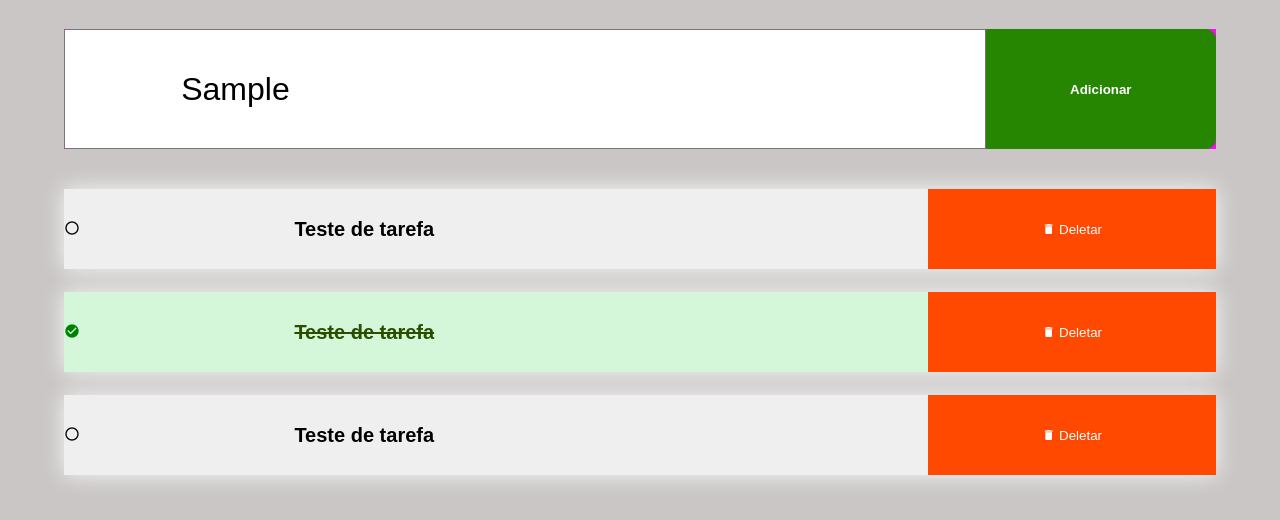
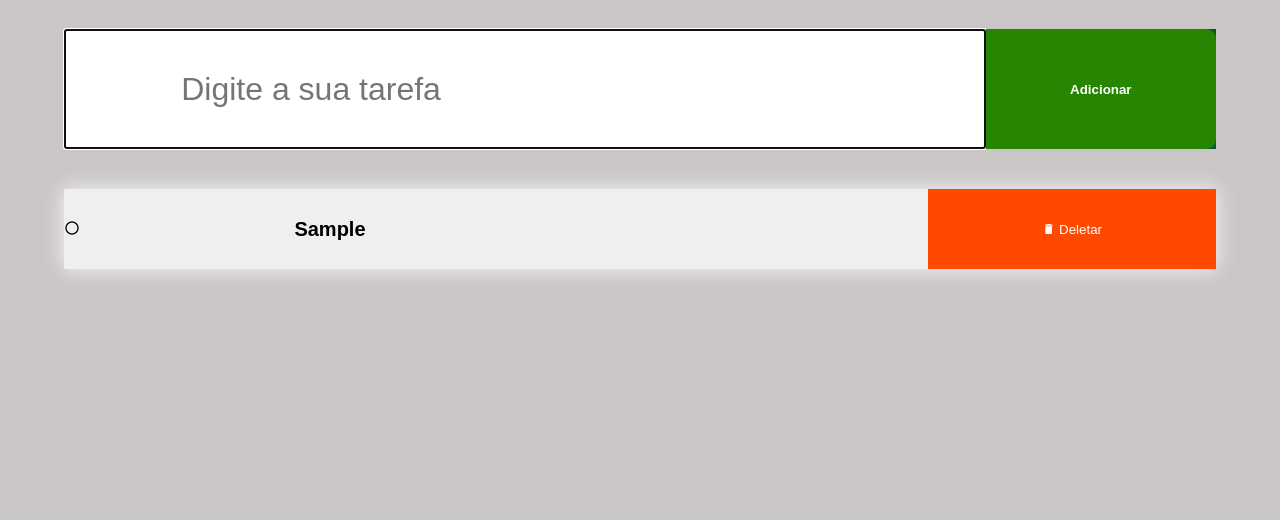
Before and after one commit to RafaelVicen/project, a plain HTML site: page index.html in a window 1280 px wide. Both pictures are taken after typing "Sample" into the empty fields and a click on the button "Adicionar". Shown: the part 90-610 px from the top of the page. Drawn offline with Linux system fonts and the light colour scheme.

Commit message:
Actualizado Os controles JS

```diff
--- a/css/estilo.css
+++ b/css/estilo.css
@@ -26,7 +26,7 @@ header {
   width: 90%;
   /*border: 1px solid rgb(237, 14, 66);*/
   margin: auto auto;
-  background-color: rgb(255, 7, 255);
+  background-color: rgb(0, 94, 42);
   color: blueviolet;
 }
 
@@ -65,6 +65,7 @@ main {
   width: 100%;
   box-shadow: 0 0 20px #f7f7f7;
   margin-bottom: 2%;
+  cursor: pointer;
 }
 
 .item.clicado {
@@ -95,6 +96,7 @@ main {
   padding: 10px;
   height: 80px;
   width: 100%;
+  cursor: pointer;
 }
 
 .mdi-check-circle {
--- a/index.html
+++ b/index.html
@@ -22,31 +22,7 @@
       <button onclick="addTarefa()" id="btn-add" class="add">Adicionar</button>
     </header>
 
-    <main id="arealista">
-      <div class="item">
-        <div class="item-icone">
-          <i class="mdi mdi-circle-outline"></i>
-        </div>
-
-        <div class="item-nome">Teste de tarefa</div>
-
-        <div class="item-botao">
-          <button class="delete"><i class="mdi mdi-delete"></i> Deletar</button>
-        </div>
-      </div>
-
-      <div class="item clicado">
-        <div class="item-icone">
-          <i class="mdi mdi-check-circle"></i>
-        </div>
-
-        <div class="item-nome">Teste de tarefa</div>
-
-        <div class="item-botao">
-          <button class="delete"><i class="mdi mdi-delete"></i> Deletar</button>
-        </div>
-      </div>
-    </main>
+    <main id="arealista"></main>
 
     <script src="js/controles.js"></script>
   </body>
--- a/js/controles.js
+++ b/js/controles.js
@@ -1,21 +1,61 @@
 let input = document.getElementById("inputTarefa");
 let btnAdd = document.getElementById("btn-add");
 let main = document.getElementById("arealista");
+let contador = 0;
 
 function addTarefa() {
   let valorInput = input.value;
   if (valorInput !== "" && valorInput !== null && valorInput !== undefined) {
-    let novoItem = `<div class="item">
-        <div class="item-icone">
-          <i class="mdi mdi-circle-outline"></i>
+    ++contador;
+
+    let novoItem = `<div id="${contador}" class="item">
+        <div onclick="marcarTarefa(${contador})" class="item-icone">
+          <i id="icone_${contador}" class="mdi mdi-circle-outline"></i>
         </div>
 
-        <div class="item-nome">Teste de tarefa</div>
+        <div onclick="marcarTarefa(${contador})" class="item-nome">
+        ${valorInput}
+        </div>
 
         <div class="item-botao">
-          <button class="delete"><i class="mdi mdi-delete"></i> Deletar</button>
+          <button onclick="deletar(${contador})" class="delete"><i class="mdi mdi-delete"></i> Deletar</button>
         </div>
       </div>`;
     main.innerHTML += novoItem;
+    input.value = "";
+    input.focus();
   }
 }
+
+function deletar(id) {
+  var tarefa = document.getElementById(id);
+  tarefa.remove();
+}
+
+function marcarTarefa(id) {
+  var item = document.getElementById(id);
+  var classe = item.getAttribute("class");
+  console.log(classe);
+  if (classe == "item") {
+    item.classList.add("clicado");
+
+    var icone = document.getElementById("icone_" + id);
+    icone.classList.remove("mdi-circle-outline");
+    icone.classList.add("mdi-check-circle");
+
+    const newLocal = item.parentNode.appendChild(item);
+  } else {
+    item.classList.remove("clicado");
+
+    var icone = document.getElementById("icone_" + id);
+    icone.classList.remove("mdi-check-circle");
+    icone.classList.add("mdi-circle-outline");
+  }
+}
+
+input.addEventListener("keyup", function (event) {
+  if (event.keyCode === 13) {
+    event.preventDefault();
+    btnAdd.click();
+  }
+});
```
